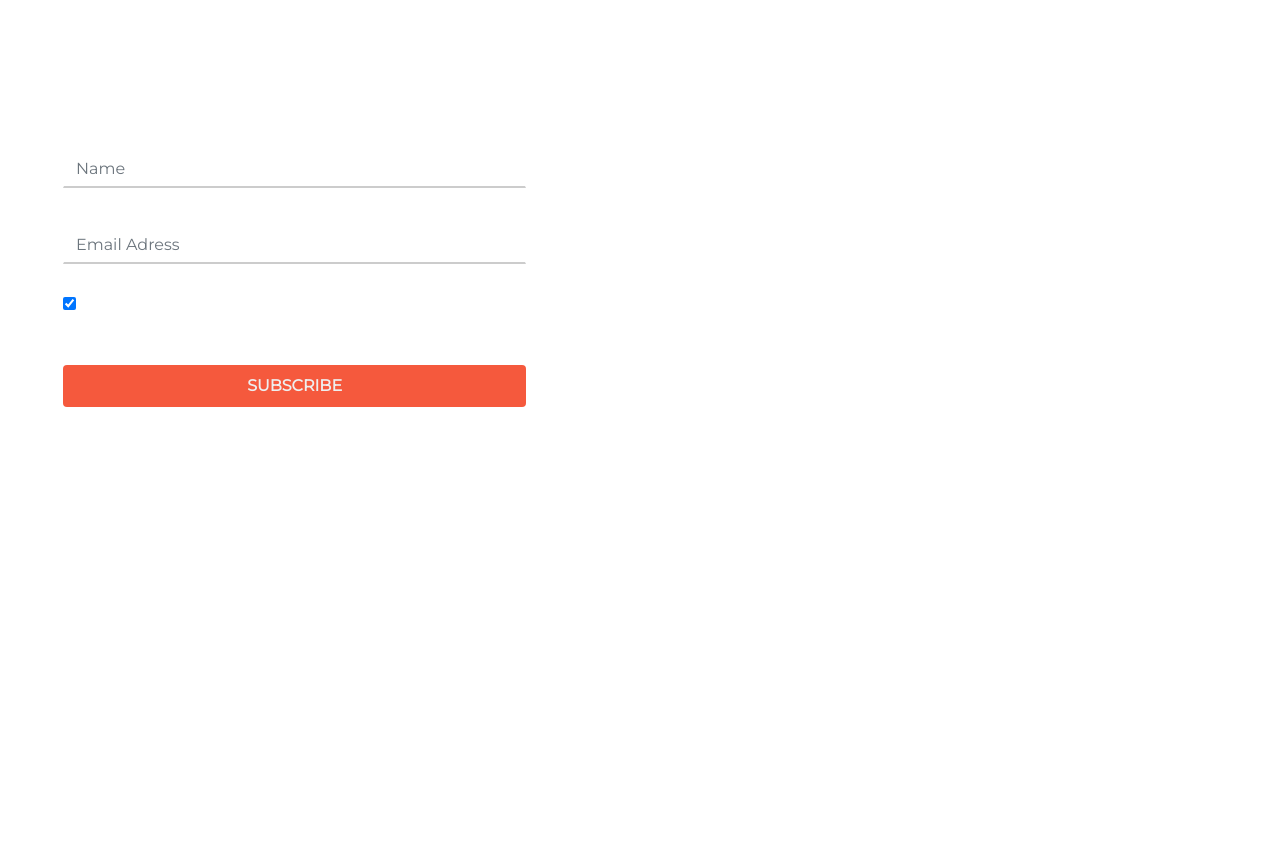
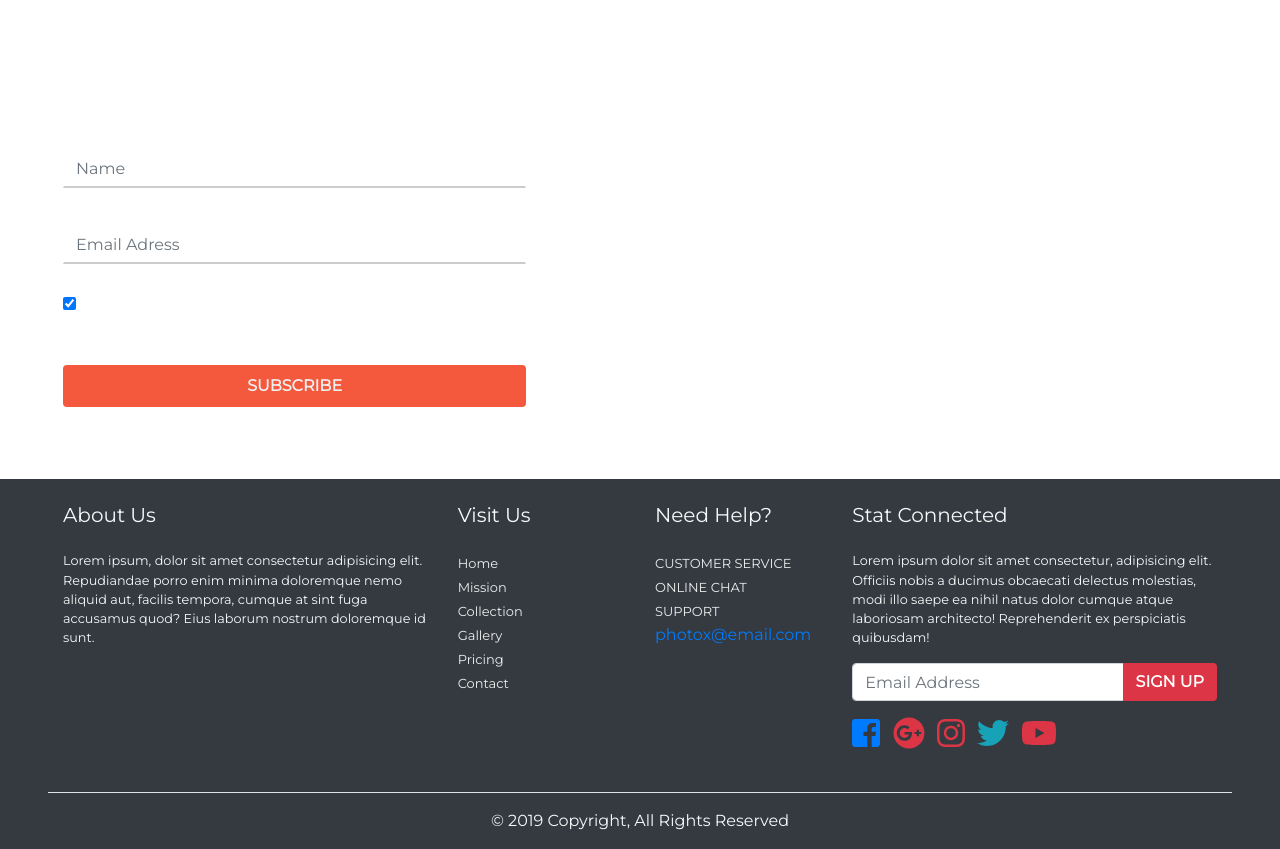
Before and after one commit to magicolala/photoX, a plain HTML site: page index.html in a window 1280 px wide. Shown: the part 6282-7131 px from the top of the page. Before the commit the page ends 6761 px from the top, so only its background shows below. Drawn offline with nearby package versions, Linux system fonts and the light colour scheme.

Commit message:
add footer

```diff
--- a/index.html
+++ b/index.html
@@ -695,6 +695,101 @@
         </section>
         <!-- end of contact -->
 
+        <!-- footer -->
+        <footer class="bg-dark px-5">
+            <div class="container-fluid">
+                <div class="row text-light py-4">
+                    <div class="col-lg-4 col-sm-6">
+                        <h5 class="pb-3">About Us</h5>
+                        <p class="small">
+                            Lorem ipsum, dolor sit amet consectetur adipisicing elit.
+                            Repudiandae porro enim minima doloremque nemo aliquid aut,
+                            facilis tempora, cumque at sint fuga accusamus quod? Eius
+                            laborum nostrum doloremque id sunt.
+                        </p>
+                    </div>
+                    <div class="col-lg-2 col-sm-6">
+                        <h5 class="pb-3">Visit Us</h5>
+                        <ul class="list-unstyled">
+                            <li><a href="#" class="footer-link">Home</a></li>
+                            <li><a href="#" class="footer-link">Mission</a></li>
+                            <li><a href="#" class="footer-link">Collection</a></li>
+                            <li><a href="#" class="footer-link">Gallery</a></li>
+                            <li><a href="#" class="footer-link">Pricing</a></li>
+                            <li><a href="#" class="footer-link">Contact</a></li>
+                        </ul>
+                    </div>
+                    <div class="col-lg-2 col-sm-6">
+                        <h5 class="pb-3">Need Help?</h5>
+                        <ul class="list-unstyled">
+                            <li>
+                                <a href="#" class="footer-link text-uppercase"
+                                    >Customer Service</a
+                                >
+                            </li>
+                            <li>
+                                <a href="#" class="footer-link text-uppercase"
+                                    >Online Chat</a
+                                >
+                            </li>
+                            <li>
+                                <a href="#" class="footer-link text-uppercase">Support</a>
+                            </li>
+                            <li><a href="#" class="info">photox@email.com</a></li>
+                        </ul>
+                    </div>
+                    <div class="col-lg-4 col-sm-6">
+                        <h5 class="pb-3">Stat Connected</h5>
+                        <p class="small">
+                            Lorem ipsum dolor sit amet consectetur, adipisicing elit.
+                            Officiis nobis a ducimus obcaecati delectus molestias, modi
+                            illo saepe ea nihil natus dolor cumque atque laboriosam
+                            architecto! Reprehenderit ex perspiciatis quibusdam!
+                        </p>
+                        <form class="mb-3">
+                            <div class="input-group">
+                                <input
+                                    type="text"
+                                    class="form-control"
+                                    placeholder="Email Address"
+                                />
+                                <div class="input-group-append">
+                                    <button
+                                        type="button"
+                                        class="btn bg-danger text-white text-uppercase font-weight-bold"
+                                    >
+                                        Sign Up
+                                    </button>
+                                </div>
+                            </div>
+                        </form>
+                        <ul class="list-inline">
+                            <li class="list-inline-item">
+                                <i class="fab fa-facebook-square fa-2x text-primary"></i>
+                            </li>
+                            <li class="list-inline-item">
+                                <i class="fab fa-google-plus fa-2x text-danger"></i>
+                            </li>
+                            <li class="list-inline-item">
+                                <i class="fab fa-instagram fa-2x text-danger"></i>
+                            </li>
+                            <li class="list-inline-item">
+                                <i class="fab fa-twitter fa-2x text-info"></i>
+                            </li>
+                            <li class="list-inline-item">
+                                <i class="fab fa-youtube fa-2x text-danger"></i>
+                            </li>
+                        </ul>
+                    </div>
+                </div>
+                <div class="row">
+                  <div class="col text-center text-light border-top pt-3">
+                    <p>&copy; 2019 Copyright, All Rights Reserved</p>
+                  </div>
+                </div>
+            </div>
+        </footer>
+        <!-- end of footer -->
         <script
             src="http://code.jquery.com/jquery-3.3.1.js"
             integrity="sha256-2Kok7MbOyxpgUVvAk/HJ2jigOSYS2auK4Pfzbm7uH60="
--- a/style.css
+++ b/style.css
@@ -327,3 +327,15 @@ header {
     }
 }
 /* end of contact */
+
+/* footer */
+.footer-link {
+    color: #eee;
+    font-size: 13px;
+}
+
+.footer-link:hover {
+    color: #70aed2;
+    text-decoration: none;
+}
+/* end of footer */
```
